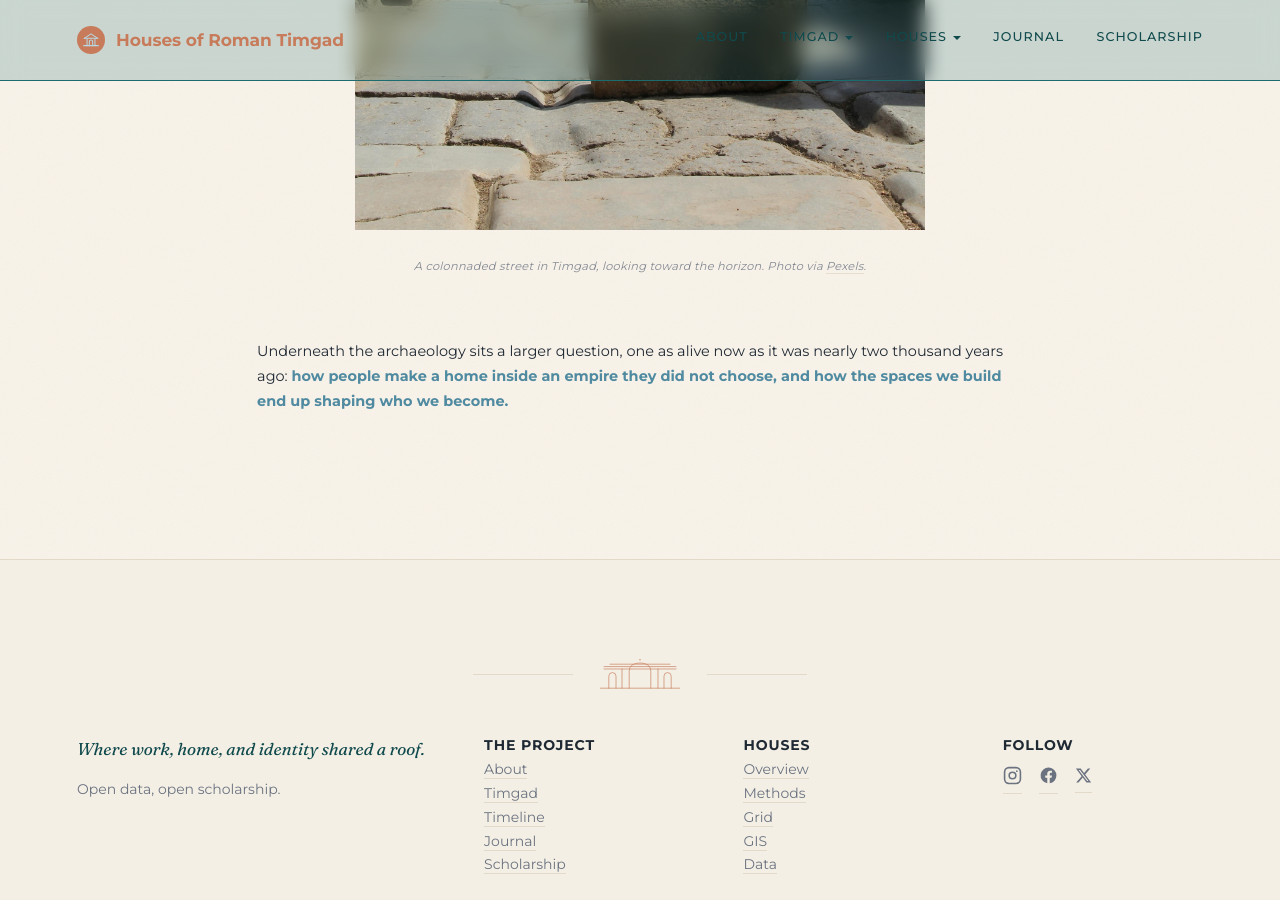
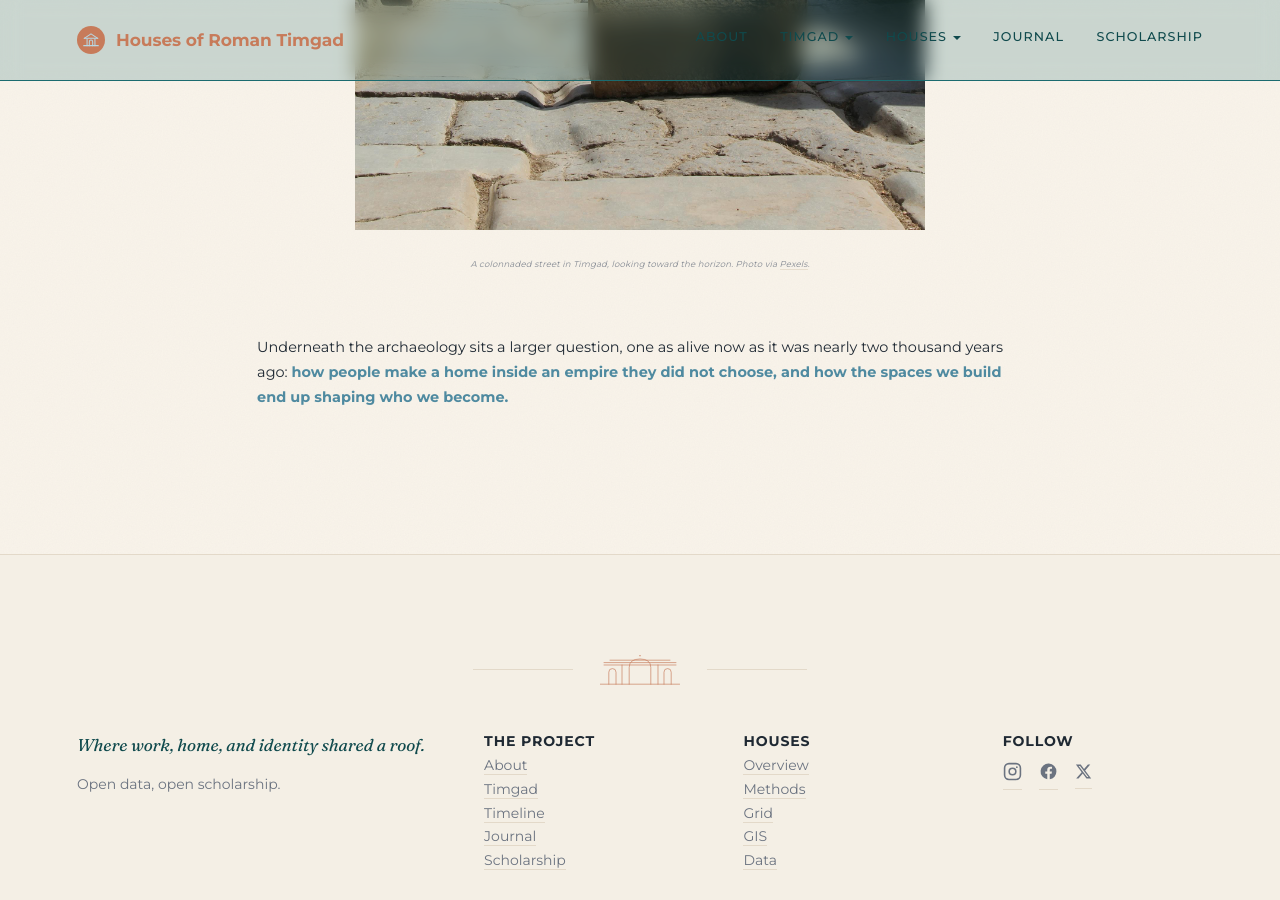
Before and after one commit to kimedher/timgadhouses, a Jekyll site: the page built from index.md, in a window 1280 px wide and 900 px high, scrolled down 1619 px. Built offline with Jekyll 4.4.1, drawn with Linux system fonts in a browser that asks for light colours.

Commit message:
Shrink figure captions ~25% site-wide

```diff
--- a/assets/css/main.scss
+++ b/assets/css/main.scss
@@ -527,7 +527,7 @@ figure img {
 
 figcaption {
   font-family: var(--sans);
-  font-size: 0.648rem;
+  font-size: 0.486rem;
   color: var(--text-muted);
   font-style: italic;
   line-height: 1.5;
@@ -850,7 +850,7 @@ figcaption {
   margin-top: 0.9rem;
   text-align: center;
   font-family: var(--sans);
-  font-size: 0.63rem;
+  font-size: 0.4725rem;
   color: var(--text-muted);
   font-style: italic;
   letter-spacing: 0.02em;
@@ -901,7 +901,7 @@ figcaption i {
   margin-top: 0.9rem;
   text-align: center;
   font-family: var(--sans);
-  font-size: 0.63rem;
+  font-size: 0.4725rem;
   color: var(--text-muted);
   font-style: italic;
   letter-spacing: 0.02em;
```
